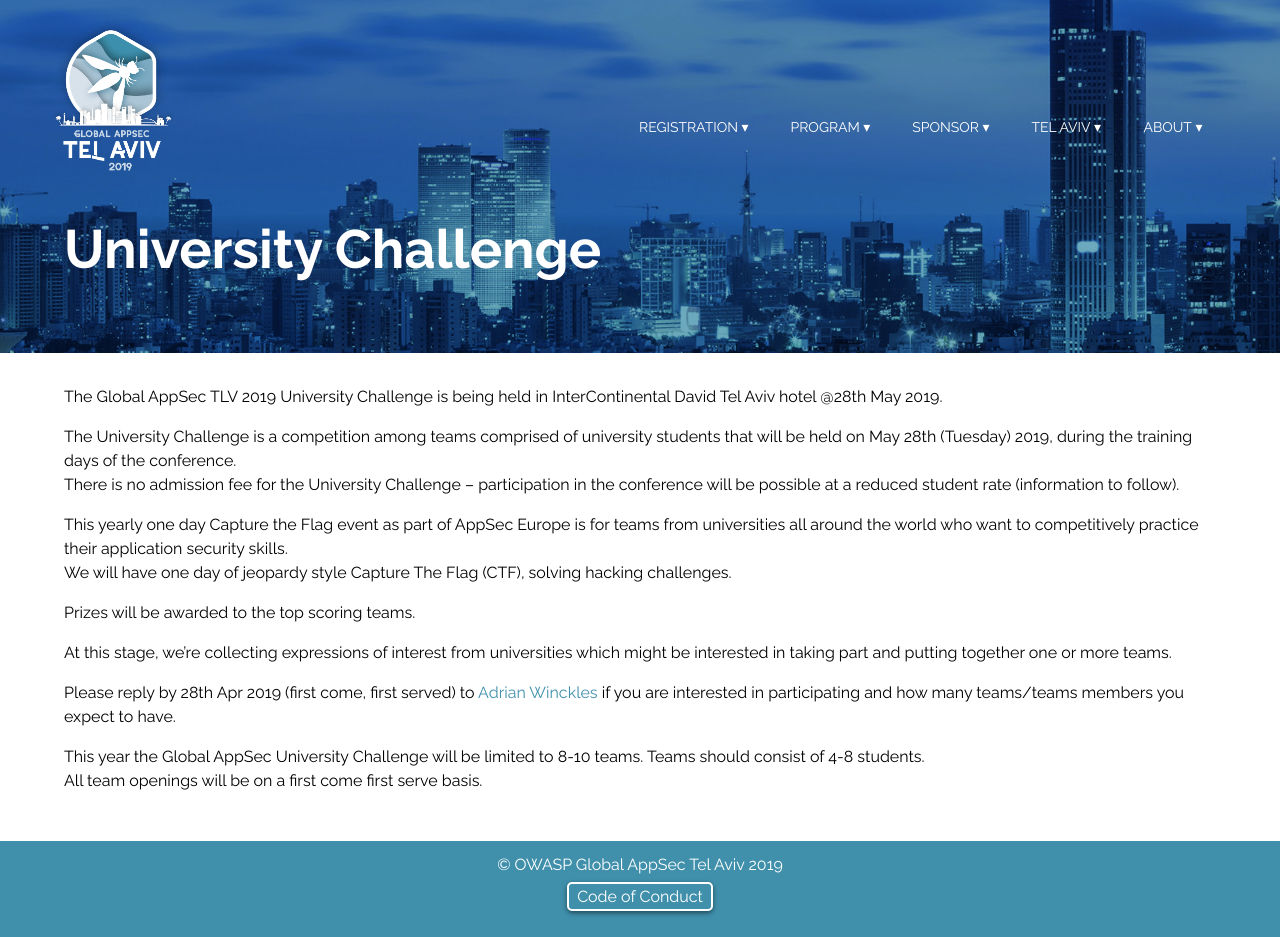
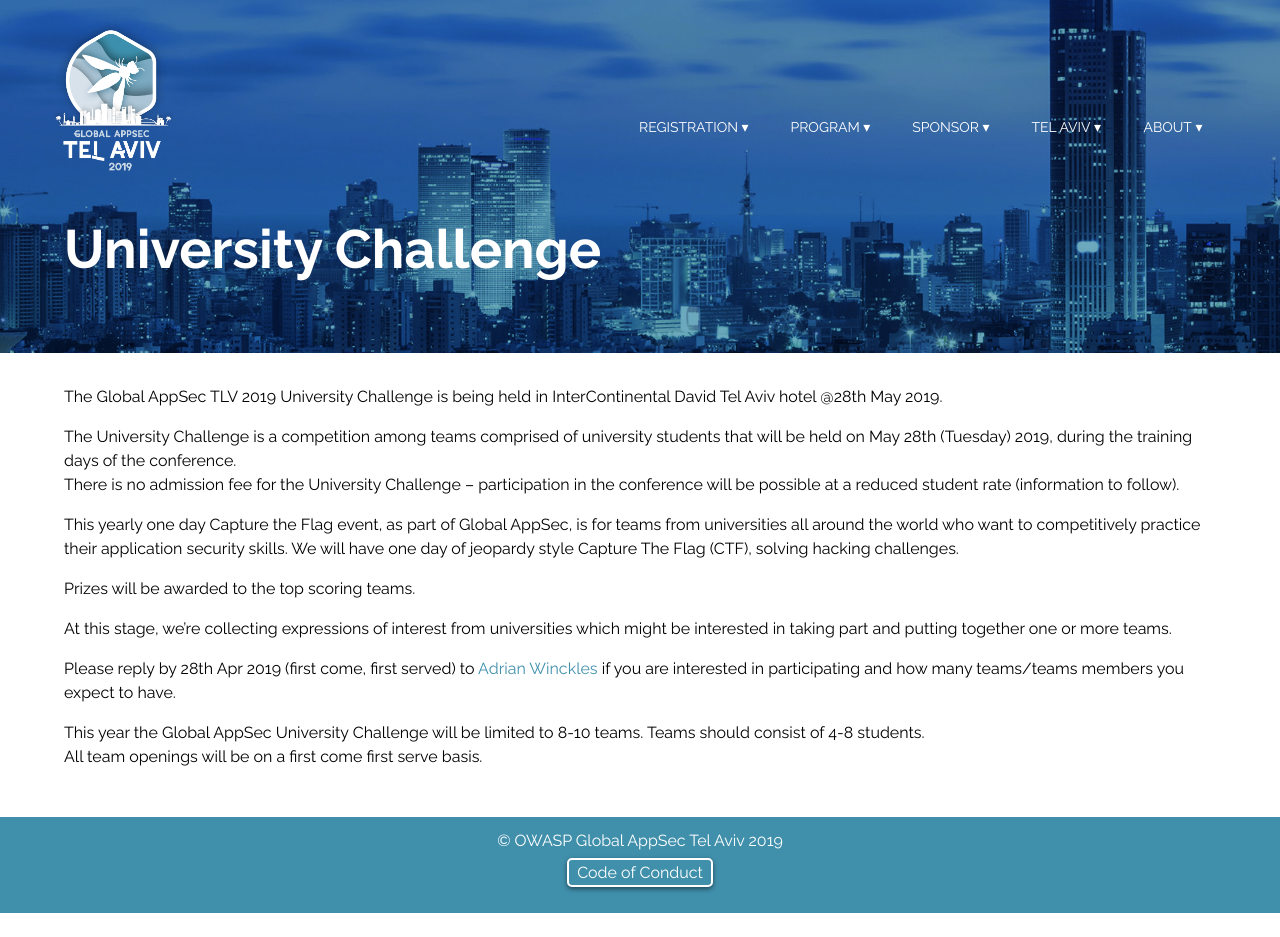
Before and after one commit to OWASP/AppSecTLV2019, a Jekyll site: the page built from program/university-challenge.md, in a window 1280 px wide. Built offline with Jekyll 4.4.1, drawn with Linux system fonts in a browser that asks for light colours; after the commit the page ends 913 px from its top, so only the background shows below that.

Commit message:
Update university-challenge.md

```diff
--- a/program/university-challenge.md
+++ b/program/university-challenge.md
@@ -6,7 +6,8 @@
 
 The University Challenge is a competition among teams comprised of university students that will be held on May 28th (Tuesday) 2019, during the training days of the conference. <br>There is no admission fee for the University Challenge – participation in the conference will be possible at a reduced student rate (information to follow).
 
-This yearly one day Capture the Flag event as part of AppSec Europe is for teams from universities all around the world who want to competitively practice their application security skills. <br>We will have one day of jeopardy style Capture The Flag (CTF), solving hacking challenges.
+This yearly one day Capture the Flag event, as part of Global AppSec, is for teams from universities all around the world who want to competitively practice their application security skills.
+We will have one day of jeopardy style Capture The Flag (CTF), solving hacking challenges.
 
 Prizes will be awarded to the top scoring teams.
 
```
